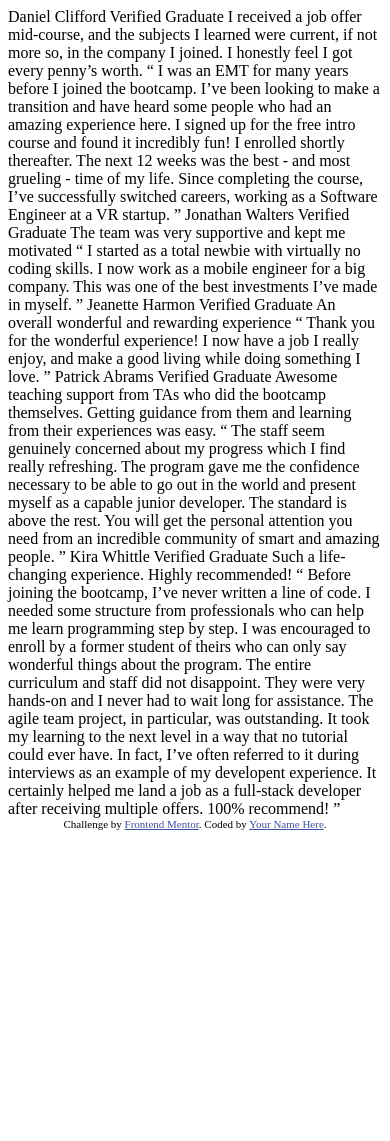
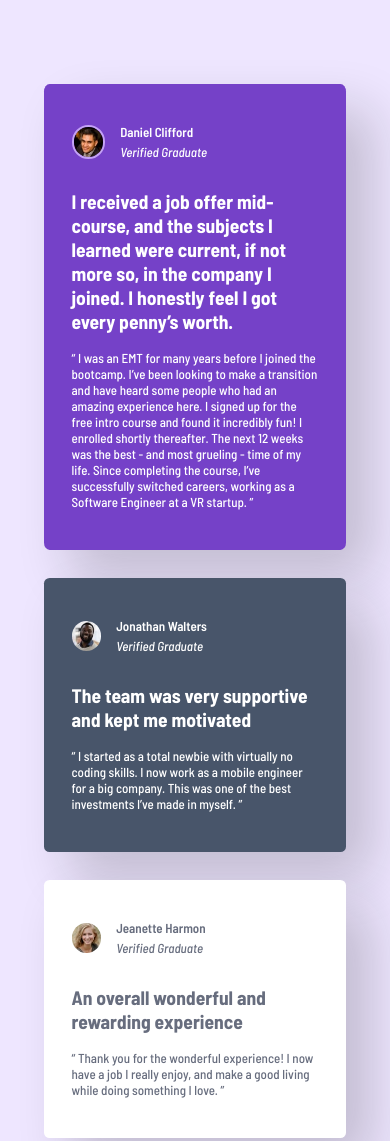
Before and after one commit to rabkashamba/testimonials-section, a plain HTML site: page index.html in a window 390 px wide. Shown: the top 1141 px of the page. Before the commit the page ends 844 px from the top, so only its background shows below. Drawn offline with Linux system fonts and the light colour scheme.

Commit message:
Edited the HTML and Styled for Mobile

```diff
--- a/index.html
+++ b/index.html
@@ -8,69 +8,96 @@
 
   <title>Frontend Mentor | [Challenge Name Here]</title>
 
-  <!-- Feel free to remove these styles or customise in your own stylesheet 👍 -->
-  <style>
-    .attribution { font-size: 11px; text-align: center; }
-    .attribution a { color: hsl(228, 45%, 44%); }
-  </style>
+  <link rel="stylesheet" href="style.css">
+
 </head>
 <body>
-  Daniel Clifford
-  Verified Graduate
+  <main>
 
-  I received a job offer mid-course, and the subjects I learned were current, if not more so,
-  in the company I joined. I honestly feel I got every penny’s worth.
-
-  “ I was an EMT for many years before I joined the bootcamp. I’ve been looking to make a
+    <div class="testimony-card">
+      <article class="testifier-info">
+        <img src="images/image-daniel.jpg" alt="Daniel Clifford Avatar">
+        <div class="details">
+          <p>Daniel Clifford</p>
+          <p>Verified Graduate</p>
+        </div>
+      </article>
+      <h2>I received a job offer mid-course, and the subjects I learned were current, if not more so,
+        in the company I joined. I honestly feel I got every penny’s worth.</h2>
+      <p>“ I was an EMT for many years before I joined the bootcamp. I’ve been looking to make a
         transition and have heard some people who had an amazing experience here. I signed up
         for the free intro course and found it incredibly fun! I enrolled shortly thereafter.
         The next 12 weeks was the best - and most grueling - time of my life. Since completing
-  the course, I’ve successfully switched careers, working as a Software Engineer at a VR startup. ”
+        the course, I’ve successfully switched careers, working as a Software Engineer at a VR startup. ”</p>
+    </div>
 
-  Jonathan Walters
-  Verified Graduate
+    <div class="testimony-card">
+      <article class="testifier-info">
+        <img src="images/image-jonathan.jpg" alt="Jonathan Walters Avatar">
+        <div class="details">
+          <p>Jonathan Walters</p>
+          <p>Verified Graduate</p>
+        </div>
+      </article>
+      <h2>The team was very supportive and kept me motivated</h2>
+      <p>“ I started as a total newbie with virtually no coding skills. I now work as a mobile engineer
+        for a big company. This was one of the best investments I’ve made in myself. ”</p>
+    </div>
 
-  The team was very supportive and kept me motivated
+    <div class="testimony-card">
+      <article class="testifier-info">
+        <img src="images/image-jeanette.jpg" alt="Jeanette Harmon Avatar">
+        <div class="details">
+          <p>Jeanette Harmon</p>
+          <p>Verified Graduate</p>
+        </div>
+      </article>
+      <h2>An overall wonderful and rewarding experience</h2>
+      <p>“ Thank you for the wonderful experience! I now have a job I really enjoy, and make a good living
+        while doing something I love. ”</p>
+    </div>
 
-  “ I started as a total newbie with virtually no coding skills. I now work as a mobile engineer
-  for a big company. This was one of the best investments I’ve made in myself. ”
-
-  Jeanette Harmon
-  Verified Graduate
-
-  An overall wonderful and rewarding experience
-
-  “ Thank you for the wonderful experience! I now have a job I really enjoy, and make a good living
-  while doing something I love. ”
-
-  Patrick Abrams
-  Verified Graduate
-
-  Awesome teaching support from TAs who did the bootcamp themselves. Getting guidance from them and
-  learning from their experiences was easy.
-
-  “ The staff seem genuinely concerned about my progress which I find really refreshing. The program
+    <div class="testimony-card">
+      <article class="testifier-info">
+        <img src="images/image-patrick.jpg" alt="Patrick Abrams Avatar">
+        <div class="details">
+          <p>Patrick Abrams</p>
+          <p>Verified Graduate</p>
+        </div>
+      </article>
+      <h2>Awesome teaching support from TAs who did the bootcamp themselves. Getting guidance from them and
+        learning from their experiences was easy.</h2>
+      <p>“ The staff seem genuinely concerned about my progress which I find really refreshing. The program
         gave me the confidence necessary to be able to go out in the world and present myself as a capable
         junior developer. The standard is above the rest. You will get the personal attention you need from
-  an incredible community of smart and amazing people. ”
+        an incredible community of smart and amazing people. ”</p>
+    </div>
 
-  Kira Whittle
-  Verified Graduate
-
-  Such a life-changing experience. Highly recommended!
-
-  “ Before joining the bootcamp, I’ve never written a line of code. I needed some structure from
+    <div class="testimony-card">
+      <article class="testifier-info">
+        <img src="images/image-kira.jpg" alt="Kira Whittle Avatar">
+        <div class="details">
+          <p>Kira Whittle</p>
+          <p>Verified Graduate</p>
+        </div>
+      </article>
+      <h2>Such a life-changing experience. Highly recommended!</h2>
+      <p>“ Before joining the bootcamp, I’ve never written a line of code. I needed some structure from
         professionals who can help me learn programming step by step. I was encouraged to enroll by a former
         student of theirs who can only say wonderful things about the program. The entire curriculum and staff
         did not disappoint. They were very hands-on and I never had to wait long for assistance. The agile team
         project, in particular, was outstanding. It took my learning to the next level in a way that no tutorial
         could ever have. In fact, I’ve often referred to it during interviews as an example of my developent
         experience. It certainly helped me land a job as a full-stack developer after receiving multiple offers.
-  100% recommend! ”
+        100% recommend! ”</p>
+    </div>
 
-  <div class="attribution">
-    Challenge by <a href="https://www.frontendmentor.io?ref=challenge" target="_blank">Frontend Mentor</a>.
-    Coded by <a href="#">Your Name Here</a>.
-  </div>
+  </main>
+
+
+  <footer class="attribution">
+    <p>Challenge by <a href="https://www.frontendmentor.io?ref=challenge" target="_blank">Frontend Mentor</a></p>
+    <p>Coded by <a href="https://www.freecodecamp.org/rabkashamba" target="_blank">Rabson Kashamba</a></p>
+  </footer>
 </body>
 </html>
--- /dev/null
+++ b/style.css
@@ -0,0 +1,143 @@
+@import url('https://fonts.googleapis.com/css2?family=Barlow+Semi+Condensed:ital,wght@0,100;0,200;0,300;0,400;0,500;0,600;0,700;0,800;0,900;1,100;1,200;1,300;1,400;1,500;1,600;1,700;1,800;1,900&display=swap');
+
+:root {
+--Purple-50: hsl(260, 100%, 95%);
+--Purple-300: hsl(264, 82%, 80%);
+--Purple-500: hsl(263, 55%, 52%);
+--White: hsl(0, 0%, 100%);
+--Grey-100: hsl(214, 17%, 92%);
+--Grey-200: hsl(0, 0%, 81%);
+--Grey-400: hsl(224, 10%, 45%);
+--Grey-500: hsl(217, 19%, 35%);
+--Dark-blue: hsl(219, 29%, 14%);
+--Black: hsla(0, 0%, 7%, 0.2);
+--Link: hsl(228, 45%, 44%);
+}
+
+html {
+     font-size: 62.5%;
+}
+
+body, html {
+    padding: 0;
+    margin-block: 0;
+    margin-inline: 0;
+}
+
+
+body {
+    font-family: 'Barlow Semi Condensed', sans-serif;
+    font-size: calc(1rem + 30%);
+    background-color: var(--Purple-50);
+    color: var(--Grey-400);
+    font-weight: 500;
+}
+
+
+main {
+    width: clamp(32rem, 90%, 37.5rem);
+    margin-block: calc(1.6rem + 8vh);
+    margin-inline: auto;
+}
+
+
+/* General Card Styles */
+
+.testimony-card {
+    width: calc(100% - 8em);
+    margin-block: calc(1.5em + 1vh);
+    margin-inline: auto;
+    padding: calc(1em + 4%);
+    border-radius: calc(0.2em + 1%);
+    box-shadow: 2em 2em 4em var(--Black);
+}
+
+
+/* General Testifier Details Styles */
+
+.testifier-info {
+    display: flex;
+    align-items: center;
+    gap: calc(1em + 1%);
+}
+
+
+.testifier-info img {
+    height: calc(1.3em + 5%);
+    width: calc(1.3em + 5%);
+    border-radius: 50%;
+}
+
+.testifier-info p:first-of-type {
+    margin-block-end: 0;
+    font-weight: 600;
+
+}
+
+.testifier-info p:last-of-type {
+    margin-block-start: calc(0.1em + 0.4vh);
+    font-style: italic;
+}
+
+
+
+/* Specific Card Styles Start Here */
+
+    /* Card One */
+.testimony-card:first-of-type {
+    background-color: var(--Purple-500);
+    color: var(--White);
+}
+
+.testimony-card:first-of-type img {
+    border: 0.2em solid var(--Purple-300);
+}
+
+
+    /* Card Two */
+.testimony-card:nth-of-type(2) {
+    background-color: var(--Grey-500);
+    color: var(--White);
+}
+
+
+
+/* Card Three */
+.testimony-card:nth-of-type(3) {
+    background-color: var(--White);
+}
+
+
+
+/* Card Four */
+.testimony-card:nth-of-type(4) {
+    background-color: var(--Dark-blue);
+    color: var(--Grey-100);
+}
+
+.testimony-card:nth-of-type(4) img {
+    border: 0.2em solid var(--Purple-500);
+}
+
+
+
+/* Card Five */
+.testimony-card:last-of-type {
+    background-color: var(--White);
+}
+
+
+
+
+ /* Customized Footer Styles */
+
+.attribution  {
+    font-size: calc(1em - 2 / 13 * 1em);
+    text-align: center;
+    text-decoration: none;
+ }
+
+
+.attribution a {
+    color: var(--Link);
+ }
```
Lines whose indentation alone changed are shown as unchanged.
